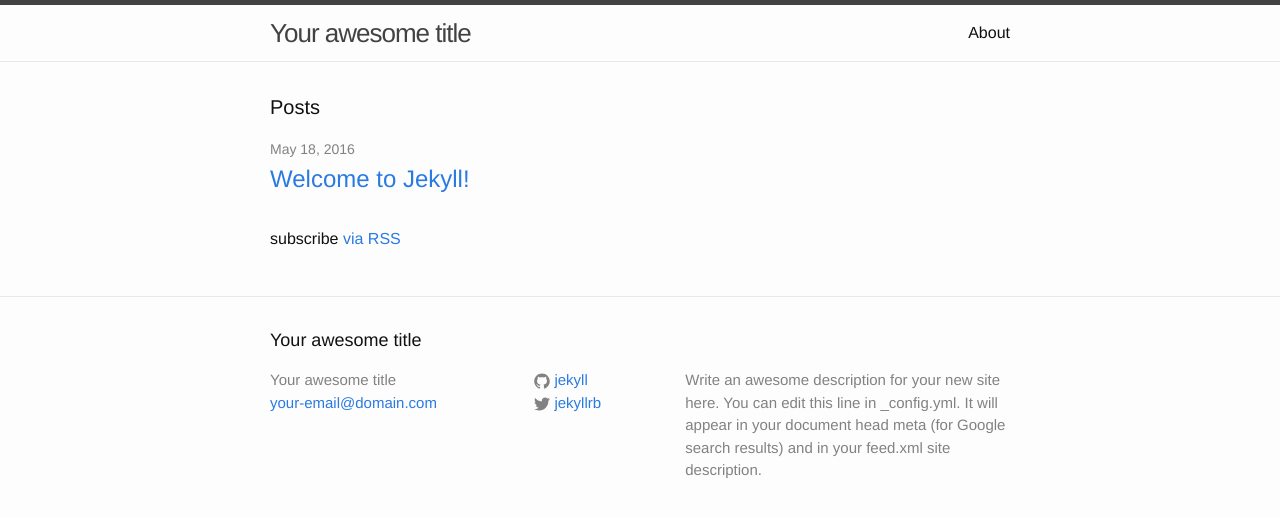
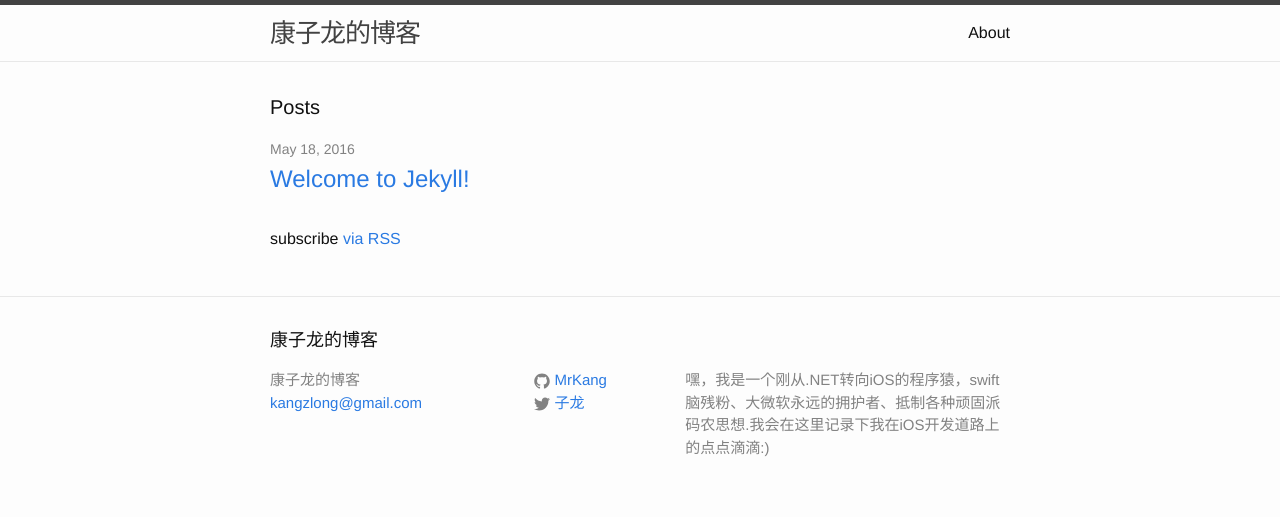
Before and after one commit to MrKang/MrKang.github.io, a Jekyll site: the page built from index.html, in a window 1280 px wide. Shown: the top 517 px of the page. Built offline with Jekyll 4.4.1, drawn with Linux system fonts in a browser that asks for light colours.

Commit message:
更新_config.yml文件，补充基本信息

```diff
--- a/_config.yml
+++ b/_config.yml
@@ -6,16 +6,15 @@
 # 'jekyll serve'. If you change this file, please restart the server process.
 
 # Site settings
-title: Your awesome title
-email: your-email@domain.com
+title: 康子龙的博客
+email: kangzlong@gmail.com
 description: > # this means to ignore newlines until "baseurl:"
-  Write an awesome description for your new site here. You can edit this
-  line in _config.yml. It will appear in your document head meta (for
-  Google search results) and in your feed.xml site description.
+  嘿，我是一个刚从.NET转向iOS的程序猿，swift脑残粉、大微软永远的拥护者、抵制各种顽固派
+  码农思想.我会在这里记录下我在iOS开发道路上的点点滴滴:)
 baseurl: "" # the subpath of your site, e.g. /blog
-url: "http://yourdomain.com" # the base hostname & protocol for your site
-twitter_username: jekyllrb
-github_username:  jekyll
+url: "http://captaink.org" # the base hostname & protocol for your site
+twitter_username: 子龙
+github_username:  MrKang
 
 # Build settings
 markdown: kramdown
```
